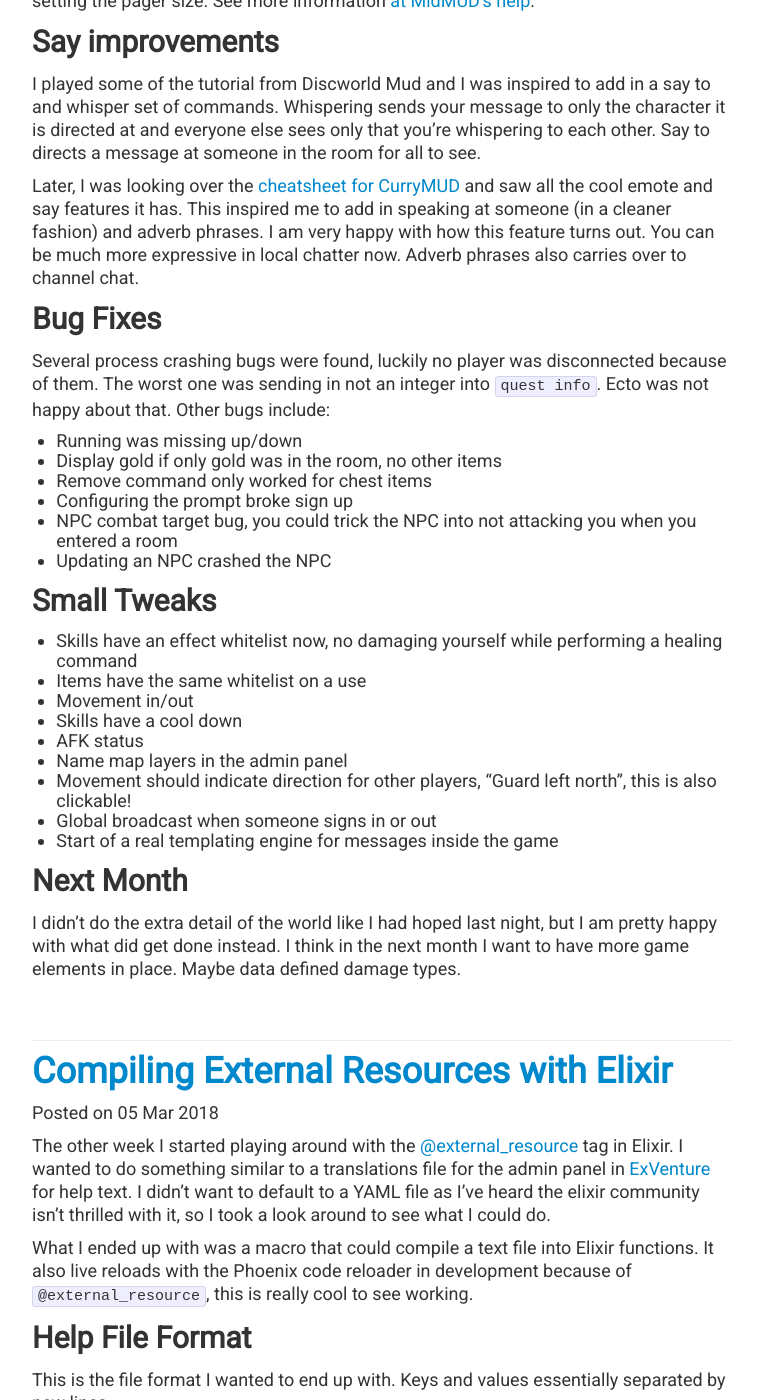
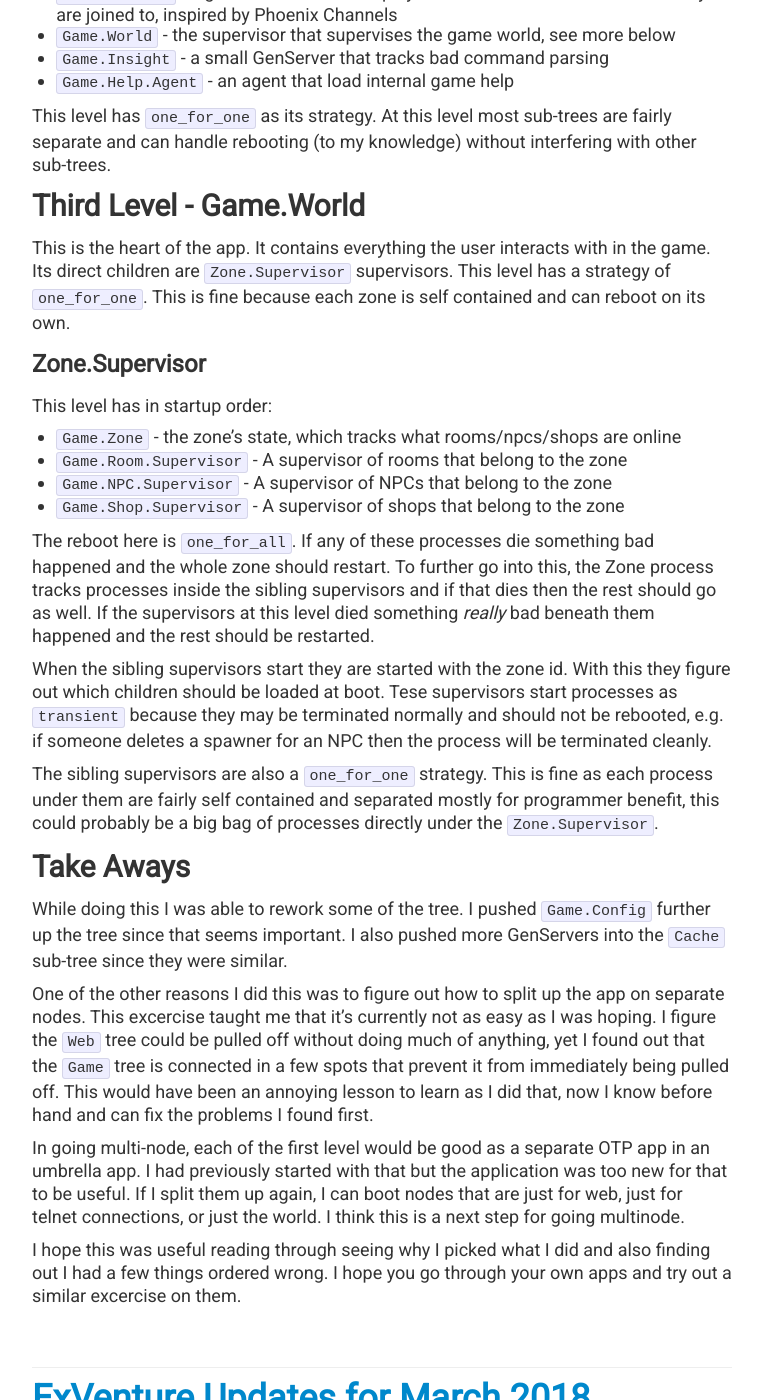
Before and after one commit to oestrich/blog.oestrich.org, a Jekyll site: the page built from index.html, in a window 1280 px wide and 1400 px high, scrolled down 1824 px. Shown: the whole window, without its empty margins (118-880 px from the left). Built offline with Jekyll 4.4.1, drawn with Linux system fonts in a browser that asks for light colours; Markdown is read by kramdown in place of the engine named in the settings; the list of posts is cut into pages by our own code; some of the changed text lies outside the part shown.

Commit message:
ExVenture supervision tree

```diff
--- a/_layouts/default.html
+++ b/_layouts/default.html
@@ -47,6 +47,9 @@
     <meta name="twitter:description" content="{{ page.description }}">
     {% else %}
     <meta name="twitter:description" content="{{ site.description }}">
+    {% endif %}
+    {% if page.image %}
+    <meta name="twitter:image" content="{{site.url}}{{ page.image }}">
     {% endif %}
 
     <link href='https://fonts.googleapis.com/css?family=Roboto:400' rel='stylesheet' type='text/css'>
--- /dev/null
+++ b/_posts/2018-04-11-looking-at-supervision-trees.md
@@ -0,0 +1,89 @@
+---
+layout: post
+categories:
+- elixir
+- ex_venture
+title: Looking at ExVenture's Supervision Tree
+description: Taking a deep look at ExVenture's supervision tree
+image: /images/exventure-supervision-tree.jpg
+date: 2018-04-11 9:00AM EST
+---
+
+I was watching [The Hitchhiker's Guide to the Unexpected][elixir-youtube] (YouTube link) by Fred Hebert and in that there is a neat excercise of writing out your supervision tree on a whiteboard and seeing how things would fail. With this you could better determine what happens to your application as things go wrong.
+
+I decided this would be a good excercise to do on [ExVenture][exventure-github]. This is a fairly long post that goes through the full supervision tree for ExVenture.
+
+You can see ExVenture in action on [MidMUD][midmud].
+
+## Supervision Tree
+
+<a href="/images/exventure-supervision-tree.jpg" target="_blank">
+![ExVenture Supervision Tree](/images/exventure-supervision-tree.jpg)
+</a>
+
+This is the supervision tree that ExVenture ships with now. There are roughly 3 levels in the photo.
+
+## First Level
+
+This is the top level directly underneath the application. It contains, in start up order:
+
+- `Data.Repo` - the Ecto repo
+- `Web.Supervisor` - the Phoenix supervisor
+- `Game.Registries` - a collection of `Registry`s
+- `Game.Supervisor` - a the top level supervisor of the game
+- A ranch listener is also started at this level, but it spins off into the ranch application
+
+At this level the supervision strategy is `rest_for_one`. This is fine because if the Repo dies the rest of the app should be rebooted, something went wrong. As we'll find later on the loads process with an ID to fetch from the database to ensure a clean state is fetched on process restarts (if something crashes.)
+
+## Second Level - Web.Supervisor
+
+This supervisor is mostly sitting on top of the Phoenix `Endpoint` along with a few process monitors for the `TelnetChannel` and a [Cachex][cachex] cache. It is handled by a `one_for_one` strategy. This is fine as none of them are really connected to the other, this supervision level is mostly to break sections up for my benefit.
+
+## Second Level - Game.Supervisor
+
+This supervisor contains the "world" along with supporting processes. In start up order:
+
+- `Game.Config` - an agent that caches game configuration
+- `Game.Caches` - a supervisor of Cachex caches along with GenServer processes that are related to caching
+- `Game.Server` - a tiny process that used to do more, but now keeps player telemetry up to date
+- `Game.Session.Supervisor` - the supervisor for player sessions
+- `Game.Channel` - a gen server that tracks player sessions and which channels they are joined to, inspired by Phoenix Channels
+- `Game.World` - the supervisor that supervises the game world, see more below
+- `Game.Insight` - a small GenServer that tracks bad command parsing
+- `Game.Help.Agent` - an agent that load internal game help
+
+This level has `one_for_one` as its strategy. At this level most sub-trees are fairly separate and can handle rebooting (to my knowledge) without interfering with other sub-trees.
+
+## Third Level - Game.World
+
+This is the heart of the app. It contains everything the user interacts with in the game. Its direct children are `Zone.Supervisor` supervisors. This level has a strategy of `one_for_one`. This is fine because each zone is self contained and can reboot on its own.
+
+### Zone.Supervisor
+
+This level has in startup order:
+
+- `Game.Zone` - the zone's state, which tracks what rooms/npcs/shops are online
+- `Game.Room.Supervisor` - A supervisor of rooms that belong to the zone
+- `Game.NPC.Supervisor` - A supervisor of NPCs that belong to the zone
+- `Game.Shop.Supervisor` - A supervisor of shops that belong to the zone
+
+The reboot here is `one_for_all`. If any of these processes die something bad happened and the whole zone should restart. To further go into this, the Zone process tracks processes inside the sibling supervisors and if that dies then the rest should go as well. If the supervisors at this level died something _really_ bad beneath them happened and the rest should be restarted.
+
+When the sibling supervisors start they are started with the zone id. With this they figure out which children should be loaded at boot. Tese supervisors start processes as `transient` because they may be terminated normally and should not be rebooted, e.g. if someone deletes a spawner for an NPC then the process will be terminated cleanly.
+
+The sibling supervisors are also a `one_for_one` strategy. This is fine as each process under them are fairly self contained and separated mostly for programmer benefit, this could probably be a big bag of processes directly under the `Zone.Supervisor`.
+
+## Take Aways
+
+While doing this I was able to rework some of the tree. I pushed `Game.Config` further up the tree since that seems important. I also pushed more GenServers into the `Cache` sub-tree since they were similar.
+
+One of the other reasons I did this was to figure out how to split up the app on separate nodes. This excercise taught me that it's currently not as easy as I was hoping. I figure the `Web` tree could be pulled off without doing much of anything, yet I found out that the `Game` tree is connected in a few spots that prevent it from immediately being pulled off. This would have been an annoying lesson to learn as I did that, now I know before hand and can fix the problems I found first.
+
+In going multi-node, each of the first level would be good as a separate OTP app in an umbrella app. I had previously started with that but the application was too new for that to be useful. If I split them up again, I can boot nodes that are just for web, just for telnet connections, or just the world. I think this is a next step for going multinode.
+
+I hope this was useful reading through seeing why I picked what I did and also finding out I had a few things ordered wrong. I hope you go through your own apps and try out a similar excercise on them.
+
+[elixir-youtube]: https://www.youtube.com/watch?v=W0BR_tWZChQ
+[exventure-github]: https://github.com/oestrich/ex_venture
+[midmud]: https://midmud.com
+[cachex]: https://github.com/whitfin/cachex
```
Also changed, not shown: images/exventure-supervision-tree.jpg (added).
